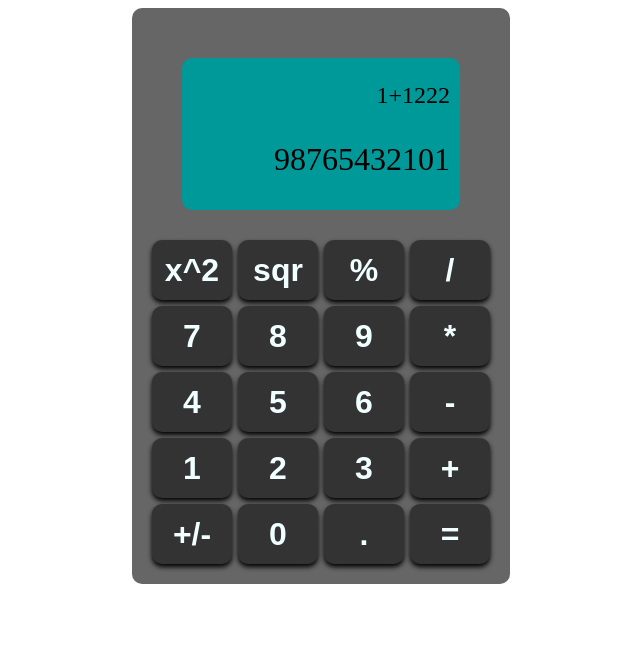
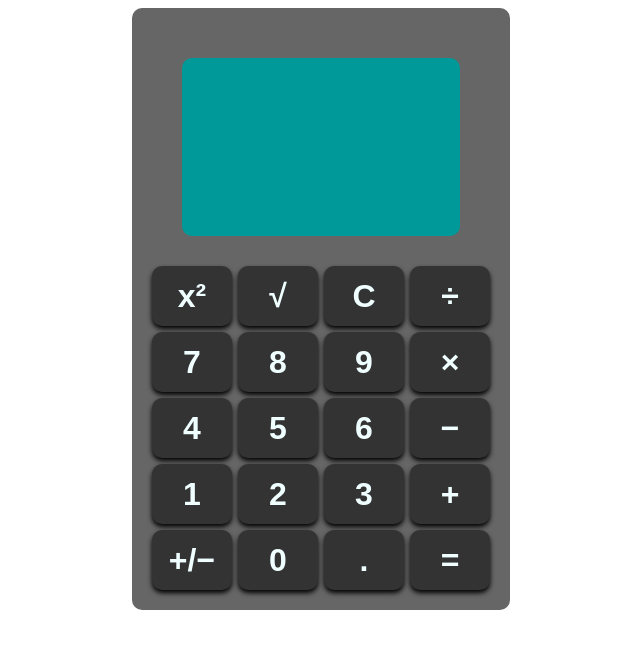
Before and after one commit to Danszjur/Odin-calculator, a plain HTML site: page index.html in a window 1280 px wide. Shown: the whole page, without its empty margins (319-959 px from the left). Drawn offline with Linux system fonts and the light colour scheme.

Commit message:
making changes in script for better calc

```diff
--- a/index.html
+++ b/index.html
@@ -11,8 +11,8 @@
 <body>
     <main>
         <div id="display-container">
-            <p id="previousCalc">1+1222</p>
-            <p id="displayedNumbers">98765432101</p>
+            <p id="previousCalc"></p>
+            <p id="displayedNumbers"></p>
         </div>
         <div id="button-container"></div>
     </main>
--- a/script.js
+++ b/script.js
@@ -1,49 +1,114 @@
-const buttonContainer = document.getElementById('button-container')
+const buttonContainer = document.getElementById('button-container');
+const primaryDisplay = document.getElementById("displayedNumbers");
+const secondaryDisplay = document.getElementById("previousCalc");
 
-const buttonList = [
-    'pow', 'sqr', 'percent', 'subdivide',
-    'seven', 'eight', 'nine', 'divide',
-    'four', 'five', 'six', 'minus',
-    'one', 'two', 'three', 'plus',
-    'plusMinus', 'zero', 'dot', 'equal',
+let currentNum = 0;
+let prevNum = 0;
+let calcedResult = 0;
 
+const buttonMap = [
+    { id: "pow", label: "x²" },
+    { id: "sqr", label: "√" },
+    { id: "clear", label: "C" },
+    { id: "divide", label: "÷" },
 
-]
+    { id: "seven", label: "7" },
+    { id: "eight", label: "8" },
+    { id: "nine", label: "9" },
+    { id: "multiply", label: "×" },
 
-for (let i = 0; i < buttonList.length; i++) {
-    const buttonElement = document.createElement("button");
-    buttonElement.className = "calc-button";
-    buttonElement.id = `${buttonList[i]}`;
-    buttonElement.textContent = buttonTextFiller(buttonList[i]);
-    buttonElement.addEventListener("click", () => buttonPressed);
+    { id: "four", label: "4" },
+    { id: "five", label: "5" },
+    { id: "six", label: "6" },
+    { id: "minus", label: "−" },
+
+    { id: "one", label: "1" },
+    { id: "two", label: "2" },
+    { id: "three", label: "3" },
+    { id: "plus", label: "+" },
+
+    { id: "plusMinus", label: "+/−" },
+    { id: "zero", label: "0" },
+    { id: "dot", label: "." },
+    { id: "equal", label: "=" }
+];
+
+for (let i = 0; i < buttonMap.length; i++) {
+    const buttonElement = document.createElement('button');
+    buttonElement.className = 'calc-button';
+    buttonElement.id = `${buttonMap[i].id}`;
+    buttonElement.textContent = buttonMap[i].label;
+
+    buttonElement.addEventListener('click', (e) => buttonPressed(e));
+
     buttonContainer.appendChild(buttonElement);
+}
+function buttonPressed(e) {
+    console.log(e.target.id);
 
-    function buttonTextFiller(stringOfButton) {
-        switch (stringOfButton) {
-            case 'one': return '1';
-            case 'two': return '2';
-            case 'three': return '3';
-            case 'four': return '4';
-            case 'five': return '5';
-            case 'six': return '6';
-            case 'seven': return '7';
-            case 'eight': return '8';
-            case 'nine': return '9';
-            case 'zero': return '0';
-            case 'dot': return '.';
-            case 'plus': return '+';
-            case 'minus': return '-';
-            case 'divide': return '*';
-            case 'subdivide': return '/';
-            case 'pow': return 'x^2';
-            case 'sqr': return 'sqr';
-            case 'percent': return '%';
-            case 'plusMinus': return '+/-';
-            case 'equal': return '=';
-            default:
-                break;
-        }
+    switch (e.target.id) {
 
+        case 'pow': break;
+        case 'sqr': break;
+        case 'clear': clearMemory(); break;
+        case 'divide': division(); break;
+
+        case 'seven': appendPrimaryDisplay('7'); break;
+        case 'eight': appendPrimaryDisplay('8'); break;
+        case 'nine': appendPrimaryDisplay('9'); break;
+        case 'multiply': multiplication(); break;
+
+        case 'four': appendPrimaryDisplay('4'); break;
+        case 'five': appendPrimaryDisplay('5'); break;
+        case 'six': appendPrimaryDisplay('6'); break;
+        case 'minus': substraction(); break;
+
+        case 'one': appendPrimaryDisplay('1'); break;
+        case 'two': appendPrimaryDisplay('2'); break;
+        case 'three': appendPrimaryDisplay('3'); break;
+        case 'plus': addition(); break;
+
+        case 'plusMinus': break;
+        case 'zero': appendPrimaryDisplay('0'); break;
+        case 'dot': appendPrimaryDisplay('.'); break;
+        case 'equal': break;
+
+        default: break;
     }
 }
-function buttonPressed() { }
+
+function appendPrimaryDisplay(stringOfNumber) {
+    if (primaryDisplay.textContent.length <= 15) {
+        primaryDisplay.textContent += stringOfNumber;
+    }
+}
+
+function addition() {
+}
+function substraction() {
+
+}
+
+function multiplication() {
+}
+function division() {
+}
+function equal() {
+
+}
+
+function operate() {
+
+}
+
+function clearDisplays() {
+    primaryDisplay.textContent = "";
+    secondaryDisplay.textContent = "";
+}
+function clearMemory() {
+    primaryDisplay.textContent = "";
+    secondaryDisplay.textContent = "";
+    currentNum = 0;
+    prevNum = 0;
+    calcedResult = 0;
+}
--- a/style.css
+++ b/style.css
@@ -54,7 +54,9 @@ main{
 }
 #previousCalc{
  font-size: var(--font-size-secondary);
+ height: 40px;
 }
 #displayedNumbers{
     font-size: var(--font-size-main);
+    height: 50px;
 }
```
